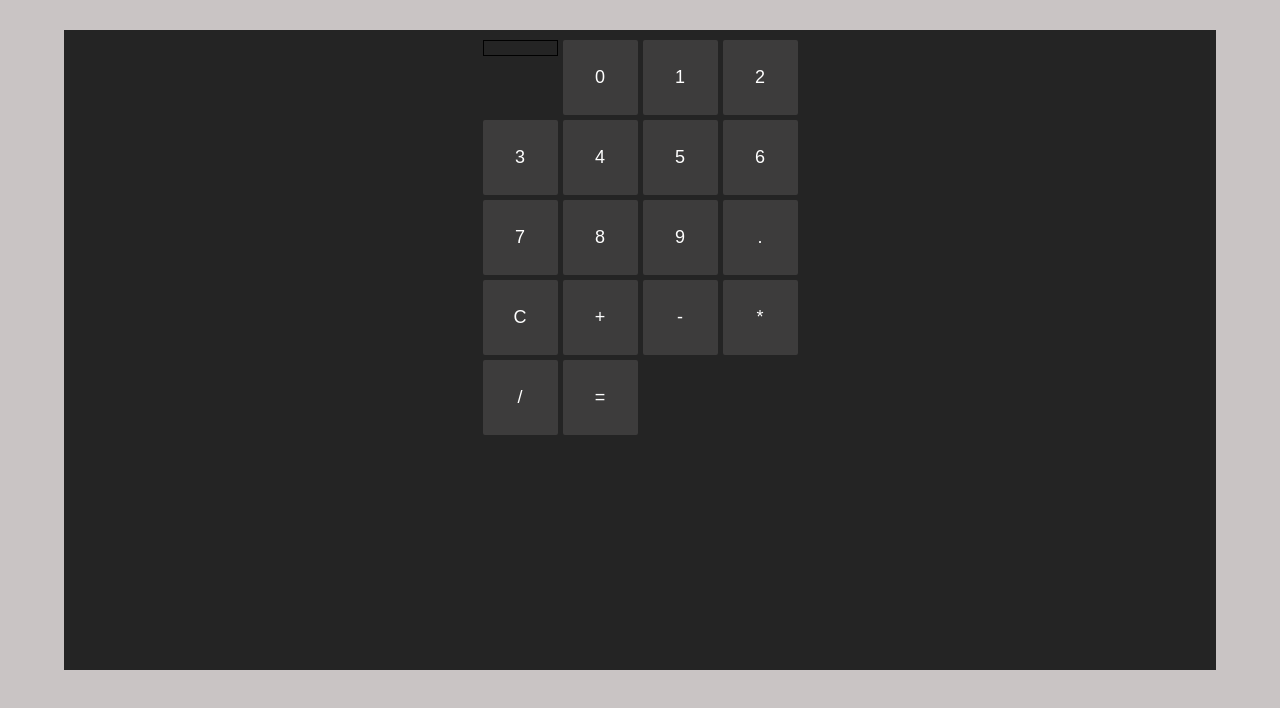
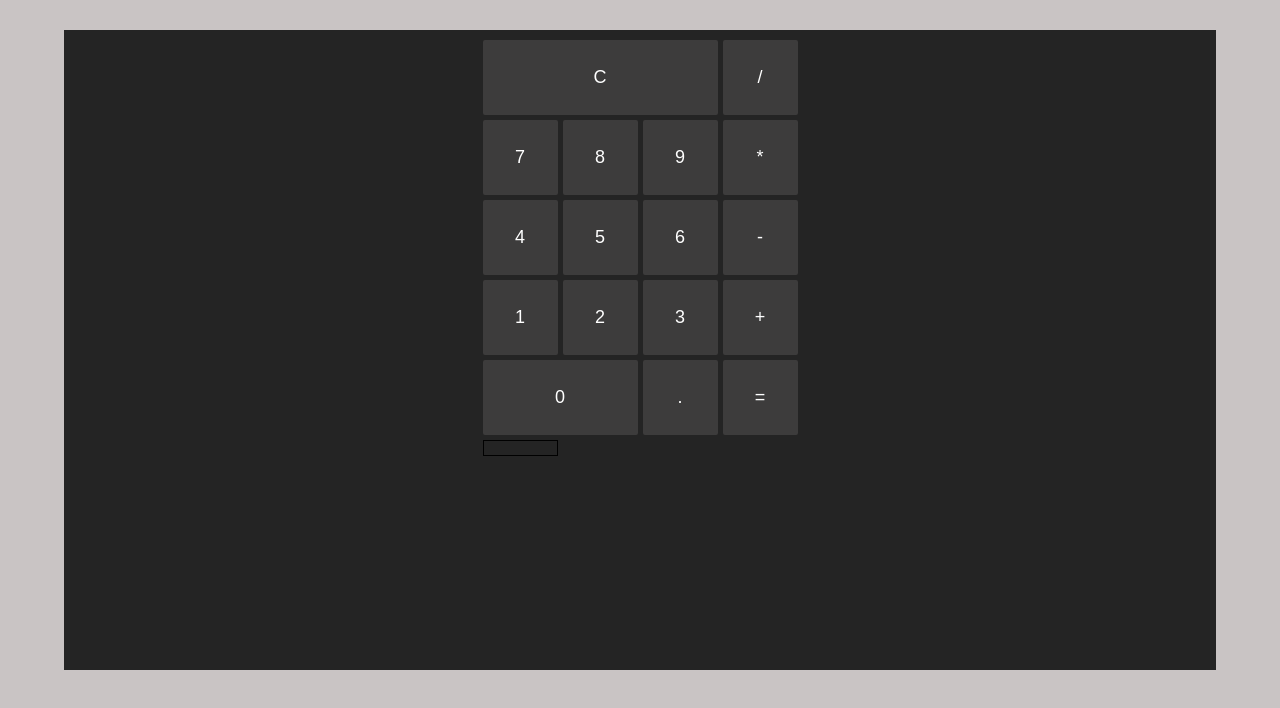
Before and after one commit to mteresa-jimenez/calculator, a plain HTML site: page index.html in a window 1280 px wide. Drawn offline with Linux system fonts and the light colour scheme.

Commit message:
Order buttons

```diff
--- a/index.html
+++ b/index.html
@@ -9,11 +9,11 @@
   </head>
   <body>
     <div class="calculator-grid">
-      <div id="display" class="display">
+      <div id="display">
         <div class="display--operation"></div>
         <div class="display--result"></div>
       </div>
-      <button class="span-two" id="btn-0">0</button>
+      <button id="btn-0">0</button>
       <button id="btn-1">1</button>
       <button id="btn-2">2</button>
       <button id="btn-3">3</button>
@@ -24,7 +24,7 @@
       <button id="btn-8">8</button>
       <button id="btn-9">9</button>
       <button id="btn-separator">.</button>
-      <button class="span-three" id="btn-clear">C</button>
+      <button id="btn-clear">C</button>
       <button id="btn-add">+</button>
       <button id="btn-subtract">-</button>
       <button id="btn-multiply">*</button>
--- a/styles.css
+++ b/styles.css
@@ -21,10 +21,11 @@ body {
   grid-template-columns: repeat(4, 75px);
   grid-template-rows: repeat(5, 75px);
   grid-gap: 5px;
+  grid-template-areas: "btn-clear btn-clear btn-clear btn-divide" "btn-7 btn-8 btn-9 btn-multiply" "btn-4 btn-5 btn-6 btn-subtract" "btn-1 btn-2 btn-3 btn-add" "btn-0 btn-0 btn-separator btn-calculate";
 }
 
 /* Screen results */
-.display {
+#display {
   height: 1em;
   font-family: "Times New Roman", serif;
   margin-bottom: 4px;
@@ -46,3 +47,102 @@ body {
 .calculator-grid > button:hover {
   background-color: rgba(201, 196, 196, 0.8);
 }
+
+#btn-0 {
+  grid-area: btn-0;
+}
+
+#btn-1 {
+  grid-area: btn-1;
+}
+
+#btn-2 {
+  grid-area: btn-2;
+}
+
+#btn-3 {
+  grid-area: btn-3;
+}
+
+#btn-4 {
+  grid-area: btn-4;
+}
+
+#btn-5 {
+  grid-area: btn-5;
+}
+
+#btn-6 {
+  grid-area: btn-6;
+}
+
+#btn-7 {
+  grid-area: btn-7;
+}
+
+#btn-8 {
+  grid-area: btn-8;
+}
+
+#btn-9 {
+  grid-area: btn-9;
+}
+
+#btn-separator {
+  grid-area: btn-separator;
+}
+
+#btn-clear {
+  grid-area: btn-clear;
+}
+
+#btn-add {
+  grid-area: btn-add;
+}
+
+#btn-subtract {
+  grid-area: btn-subtract;
+}
+
+#btn-multiply {
+  grid-area: btn-multiply;
+}
+
+#btn-divide {
+  grid-area: btn-divide;
+}
+
+#btn-calculate {
+  grid-area: btn-calculate;
+}
+
+/* #btn-clear {
+  grid-column-start: 1;
+  grid-column-end: 4;
+  grid-row-start: 2;
+}
+
+#btn-divide {
+  grid-column-start: 4;
+  grid-row-start: 2;
+}
+
+#btn-7 {
+  grid-column-start: 1;
+  grid-row-start: 3;
+}
+
+#btn-8 {
+  grid-column-start: 2;
+  grid-row-start: 3;
+}
+
+#btn-9 {
+  grid-column-start: 3;
+  grid-row-start: 3;
+}
+
+#btn-subtract {
+  grid-column-start: 4;
+  grid-row-start: 3;
+} */
```
